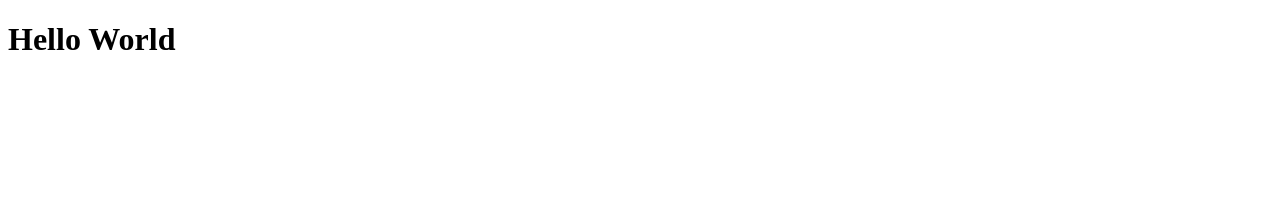
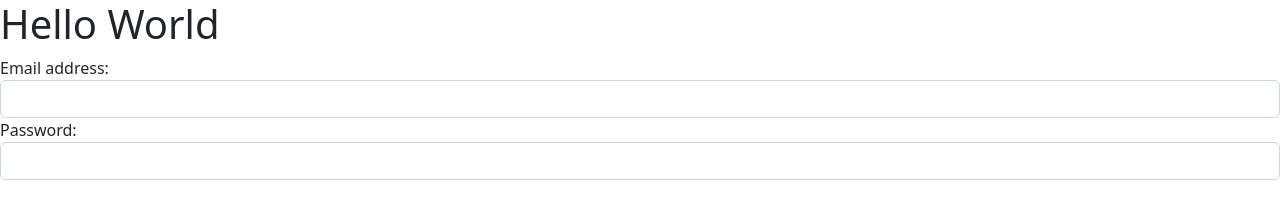
Before and after one commit to EnriqueSaracho/nodejs_tutoral, a website: page static/index.html in a window 1280 px wide. Drawn offline with nearby package versions, Linux system fonts and the light colour scheme.

Commit message:
static/index.html
Updated file

```diff
--- a/static/index.html
+++ b/static/index.html
@@ -5,8 +5,26 @@
     <meta http-equiv="X-UA-Compatible" content="IE=edge" />
     <meta name="viewport" content="width=device-width, initial-scale=1.0" />
     <title>Document</title>
+    <!-- CSS only -->
+    <link
+      href="https://cdn.jsdelivr.net/npm/bootstrap@5.2.3/dist/css/bootstrap.min.css"
+      rel="stylesheet"
+      integrity="sha384-rbsA2VBKQhggwzxH7pPCaAqO46MgnOM80zW1RWuH61DGLwZJEdK2Kadq2F9CUG65"
+      crossorigin="anonymous"
+    />
   </head>
   <body>
     <h1>Hello World</h1>
+    <form action="/" method="post">
+      <div class="form-group">
+        <label for="email">Email address:</label>
+        <input type="email" class="form-control" name="email" />
+      </div>
+      <div class="form-group">
+        <label for="pwd">Password:</label>
+        <input type="password" class="form-control" name="password" />
+      </div>
+      <button type="submit" class="btn btn-default"></button>
+    </form>
   </body>
 </html>
```
